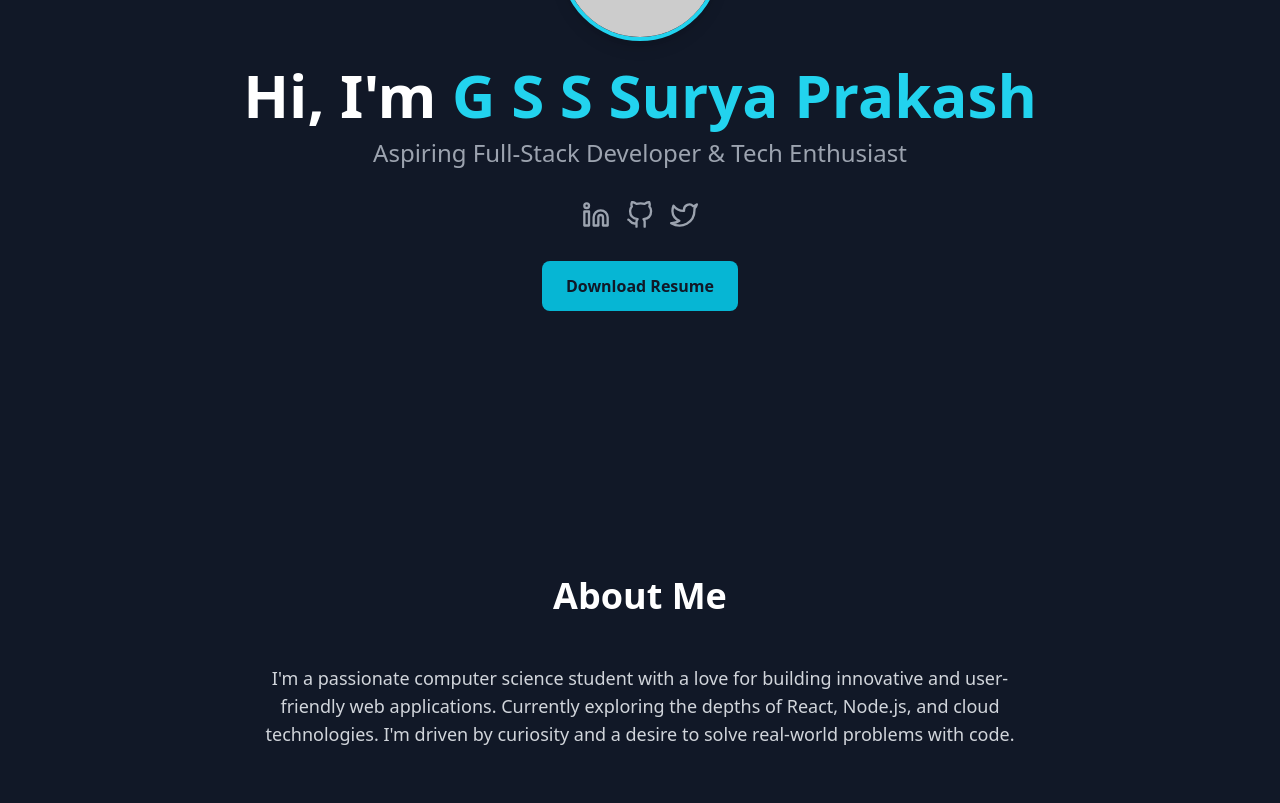
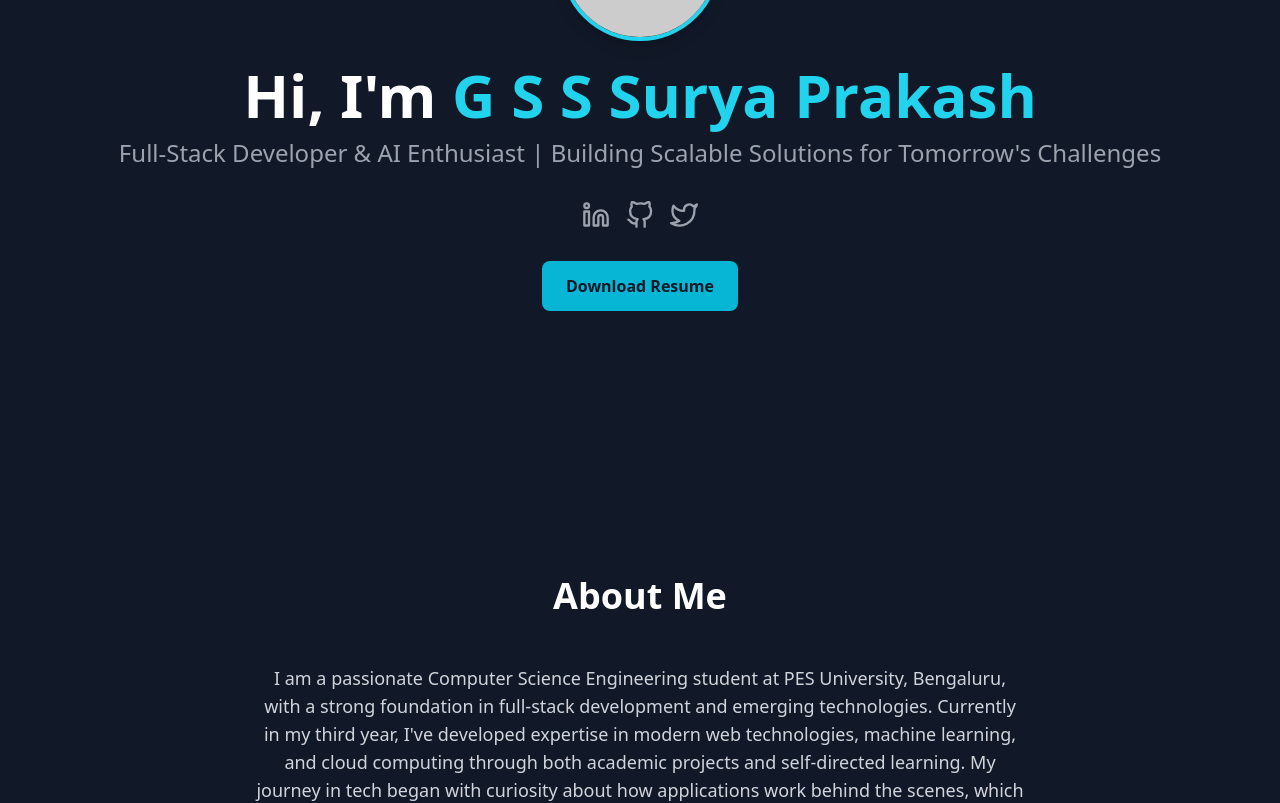
Before and after one commit to GSuryaP/vite-react, a React (Vite) app: page / in a window 1280 px wide. Shown: the part 400-1203 px from the top of the page. Built offline with nearby package versions, Linux system fonts and the light colour scheme.

Commit message:
Update App.tsx

```diff
--- a/src/App.tsx
+++ b/src/App.tsx
@@ -79,10 +79,10 @@ function App() {
 
   const portfolioData = {
     name: "G S S Surya Prakash",
-    tagline: "Aspiring Full-Stack Developer & Tech Enthusiast",
-    bio: "I'm a passionate computer science student with a love for building innovative and user-friendly web applications. Currently exploring the depths of React, Node.js, and cloud technologies. I'm driven by curiosity and a desire to solve real-world problems with code.",
-    contactEmail: "your.email@example.com",
-    resumeUrl: "/your-resume.pdf", // Place your resume in the `public` folder
+    tagline: "Full-Stack Developer & AI Enthusiast | Building Scalable Solutions for Tomorrow's Challenges",
+    bio: "I am a passionate Computer Science Engineering student at PES University, Bengaluru, with a strong foundation in full-stack development and emerging technologies. Currently in my third year, I've developed expertise in modern web technologies, machine learning, and cloud computing through both academic projects and self-directed learning. My journey in tech began with curiosity about how applications work behind the scenes, which led me to explore everything from responsive front-end interfaces to robust backend architectures. I thrive in collaborative environments and have experience working in agile teams during hackathons and group projects. I'm particularly interested in the intersection of AI and web development, and I'm actively contributing to open-source projects while seeking internship opportunities where I can apply my skills to solve real-world problems and continue growing as a developer.",
+    contactEmail: "gonellasurya2005@gmail.com",
+    resumeUrl: "/GonellaSurya_Resume.pdf", // Place your resume in the `public` folder
     socials: {
       linkedin: "https://linkedin.com/in/your-username",
       github: "https://github.com/your-username",
```
